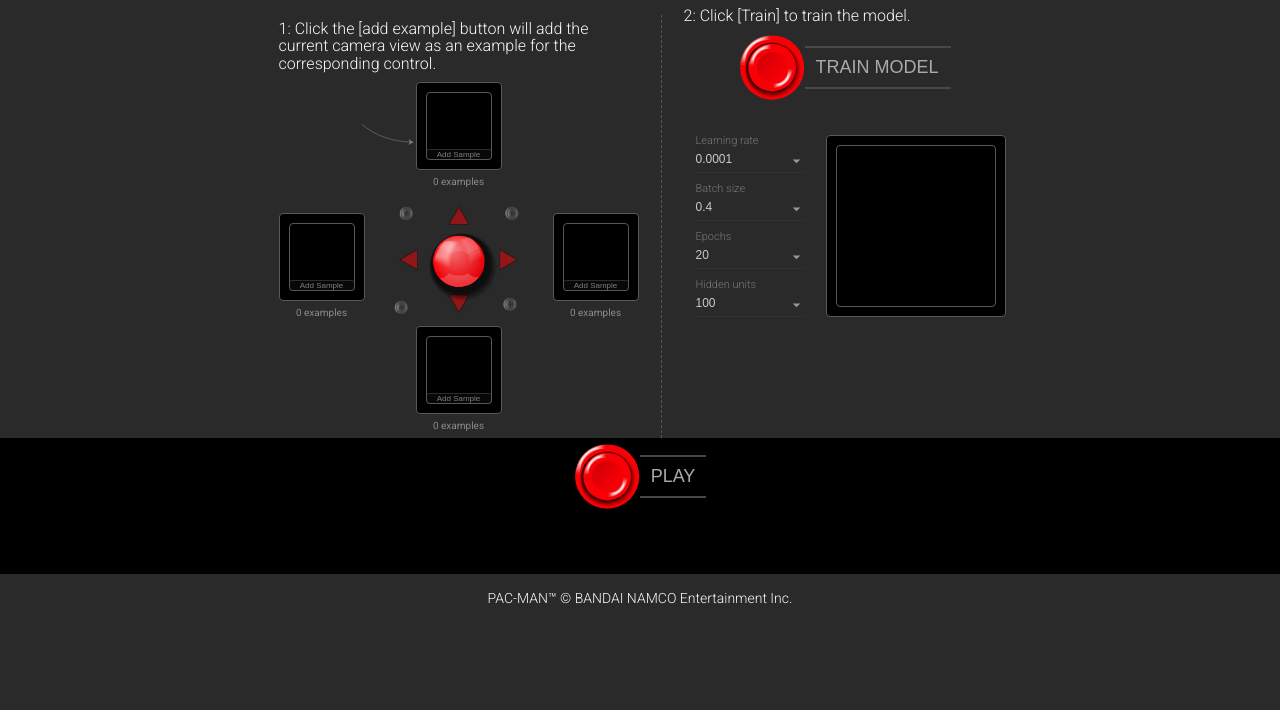
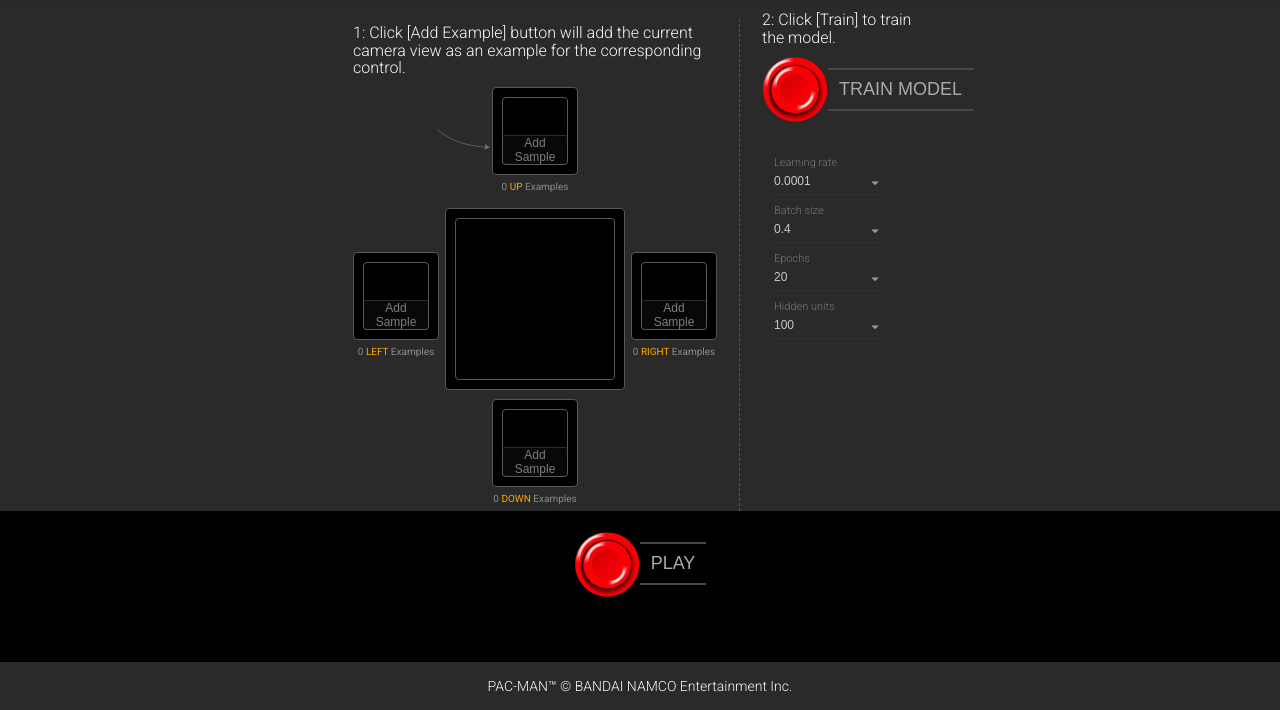
Before and after one commit to wangqianwen0418/tfjs-webcam-ML-PACMAN, a website built with Parcel: page index.html in a window 1280 px wide. Shown: the part 92-802 px from the top of the page. Built offline with nearby package versions, Linux system fonts and the light colour scheme; grey boxes are pictures that could not be loaded; what @tensorflow/tfjs, @tensorflow/tfjs-data would draw is missing.

Commit message:
modify layout

```diff
--- a/index.html
+++ b/index.html
@@ -29,7 +29,8 @@ limitations under the License.
 
 <body>
   <header>
-    Control your PAC MAN via gestures in the camera! <br />
+    Control your PAC MAN via gestures in the camera! <img height="48" style="border: white;"
+      src="./images/controller.png" /> <br />
   </header>
   <div id="no-webcam">
     No webcam found. <br />
@@ -57,7 +58,7 @@ limitations under the License.
     <div class="panel joystick-panel">
       <span class="instruction">
         1:
-        Click the [add example] button will add the current camera view as an example for the corresponding control.
+        Click [Add Example] button will add the current camera view as an example for the corresponding control.
       </span>
       <div class="panel-row panel-row-top">
 
@@ -80,7 +81,7 @@ limitations under the License.
               <button class="record-button" id="up" /><span>Add Sample</span></button>
             </div>
             <p>
-              <span id="up-total">0</span> examples
+              <span id="up-total">0</span> <span class="highlight"> UP </span> Examples
             </p>
           </div>
         </div><!-- ./panel-cell -->
@@ -99,14 +100,21 @@ limitations under the License.
               <button class="record-button" id="left" /><span>Add Sample</span></button>
             </div>
             <p>
-              <span id="left-total">0</span> examples
+              <span id="left-total">0</span> <span class="highlight"> LEFT </span> Examples
             </p>
           </div>
         </div><!-- ./panel-cell -->
 
         <div class="panel-cell panel-cell-center panel-cell-fill">
-          <img height="108" width="129" src="./images/joystick.png" />
-        </div><!-- ./panel-cell -->
+          <!-- <img height="108" width="129" src="./images/joystick.png" /> -->
+          <!-- <img height="108" src="./images/controller.png" /> -->
+          <div class="webcam-box-outer">
+            <div class="webcam-box-inner">
+              <video autoplay playsinline muted id="webcam" width="224" height="224"></video>
+            </div>
+          </div>
+        </div>
+        <!-- ./panel-cell -->
 
         <div class="panel-cell panel-cell-right">
           <div class="thumb-box">
@@ -114,10 +122,10 @@ limitations under the License.
               <div class="thumb-box-inner">
                 <canvas class="thumb" width=224 height=224 id="right-thumb"></canvas>
               </div>
-              <button class="record-button" id="right" /><span>Add Sample</span></button>
+              <button class="record-button" id="right"><span>Add Sample</span></button>
             </div>
             <p>
-              <span id="right-total">0</span> examples
+              <span id="right-total">0</span> <span class="highlight"> RIGHT </span> Examples
             </p>
           </div>
         </div><!-- ./panel-cell -->
@@ -138,7 +146,7 @@ limitations under the License.
               <button class="record-button" id="down" /><span>Add Sample</span></button>
             </div>
             <p>
-              <span id="down-total">0</span> examples
+              <span id="down-total">0</span> <span class="highlight"> DOWN </span> Examples
             </p>
           </div>
         </div><!-- ./panel-cell -->
@@ -221,11 +229,7 @@ limitations under the License.
 
         </div><!-- /.hyper-params -->
 
-        <div class="webcam-box-outer">
-          <div class="webcam-box-inner">
-            <video autoplay playsinline muted id="webcam" width="224" height="224"></video>
-          </div>
-        </div>
+
 
       </div><!-- /.panel-row -->
 
--- a/styles.css
+++ b/styles.css
@@ -56,6 +56,10 @@ header {
 header b {
   color: rgba(255, 255, 255, 1);
   font-weight: 400;
+}
+
+span.highlight {
+  color: orange;
 }
 
 /** Loading message. */
@@ -120,11 +124,11 @@ header b {
 .panel:first-child {
   border-right: 1px dashed #565656;
   padding: 0 22px 0 13px;
-  width: 396px;
+  width: 400px;
 }
 .panel:last-child {
   padding: 0 9px 0 22px;
-  width: 353px;
+  width: 200px;
 }
 .panel-row {
   display: flex;
@@ -163,7 +167,7 @@ header b {
 }
 
 button#predict{
-  margin: 5px auto 0;
+  margin: 20px auto 0;
 }
 
 #train-status {
@@ -296,7 +300,7 @@ button#predict{
   background-position: 98% 46%;
 }
 .panel-row-middle .panel-cell {
-  height: 132px;
+  height: 200px;
 }
 .thumb-box {
   display: inline-block;
@@ -347,7 +351,7 @@ button#predict{
   bottom: 9px;
   color: #f8f8f8;
   display: block;
-  font-size: 8px;
+  font-size: 12px;
   left: 9px;
   position: absolute;
   right: 9px;
```
Also changed, not shown: images/controller.png (added).
